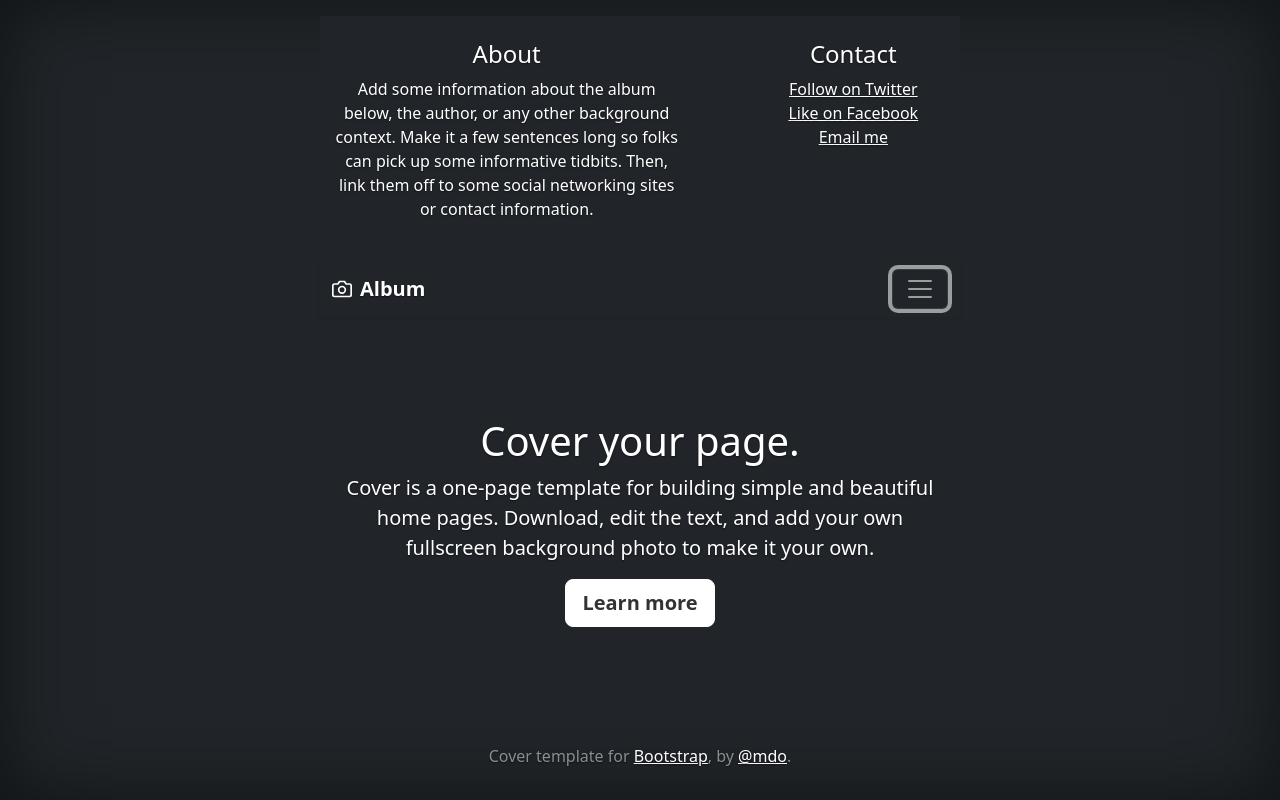
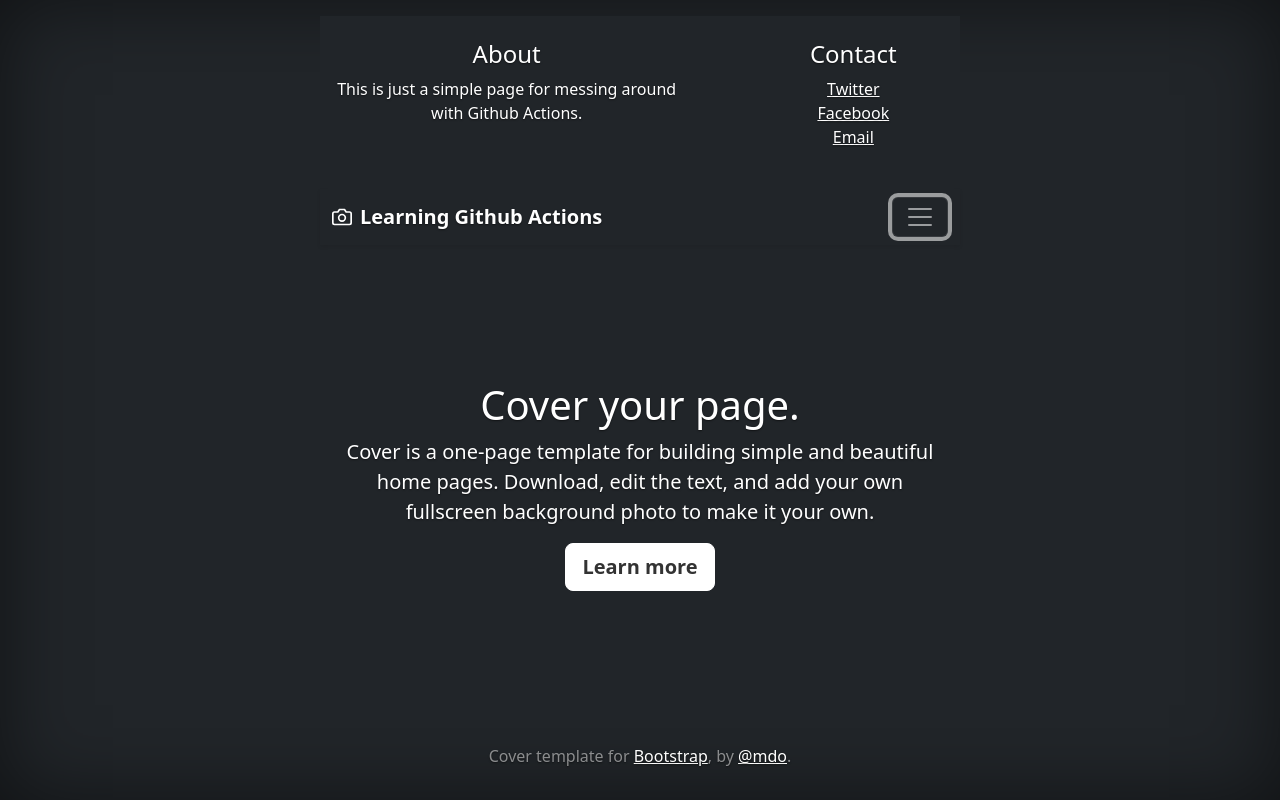
Before and after one commit to richard-oliver-legendi-epam/github-actions-tutorial, a website built with webpack: page src/assets/index.html in a window 1280 px wide. Both pictures are taken after a click on the button "Toggle navigation". Built offline with nearby package versions, Linux system fonts and the light colour scheme.

Commit message:
Updated header text

```diff
--- a/src/assets/index.html
+++ b/src/assets/index.html
@@ -96,16 +96,14 @@
           <div class="row">
             <div class="col-sm-8 col-md-7 py-4">
               <h4>About</h4>
-              <p class="text-body-secondary">Add some information about the album below, the author, or any other
-                background context. Make it a few sentences long so folks can pick up some informative tidbits. Then,
-                link them off to some social networking sites or contact information.</p>
+              <p class="text-body-secondary">This is just a simple page for messing around with Github Actions.</p>
             </div>
             <div class="col-sm-4 offset-md-1 py-4">
               <h4>Contact</h4>
               <ul class="list-unstyled">
-                <li><a href="#" class="text-white">Follow on Twitter</a></li>
-                <li><a href="#" class="text-white">Like on Facebook</a></li>
-                <li><a href="#" class="text-white">Email me</a></li>
+                <li><a href="#" class="text-white">Twitter</a></li>
+                <li><a href="#" class="text-white">Facebook</a></li>
+                <li><a href="#" class="text-white">Email</a></li>
               </ul>
             </div>
           </div>
@@ -120,7 +118,7 @@
               <path d="M23 19a2 2 0 0 1-2 2H3a2 2 0 0 1-2-2V8a2 2 0 0 1 2-2h4l2-3h6l2 3h4a2 2 0 0 1 2 2z" />
               <circle cx="12" cy="13" r="4" />
             </svg>
-            <strong>Album</strong>
+            <strong>Learning Github Actions</strong>
           </a>
           <button class="navbar-toggler" type="button" data-bs-toggle="collapse" data-bs-target="#navbarHeader"
             aria-controls="navbarHeader" aria-expanded="false" aria-label="Toggle navigation">
@@ -129,9 +127,6 @@
         </div>
       </div>
     </header>
-
-
-
 
     <main class="px-3">
       <h1>Cover your page.</h1>
```
